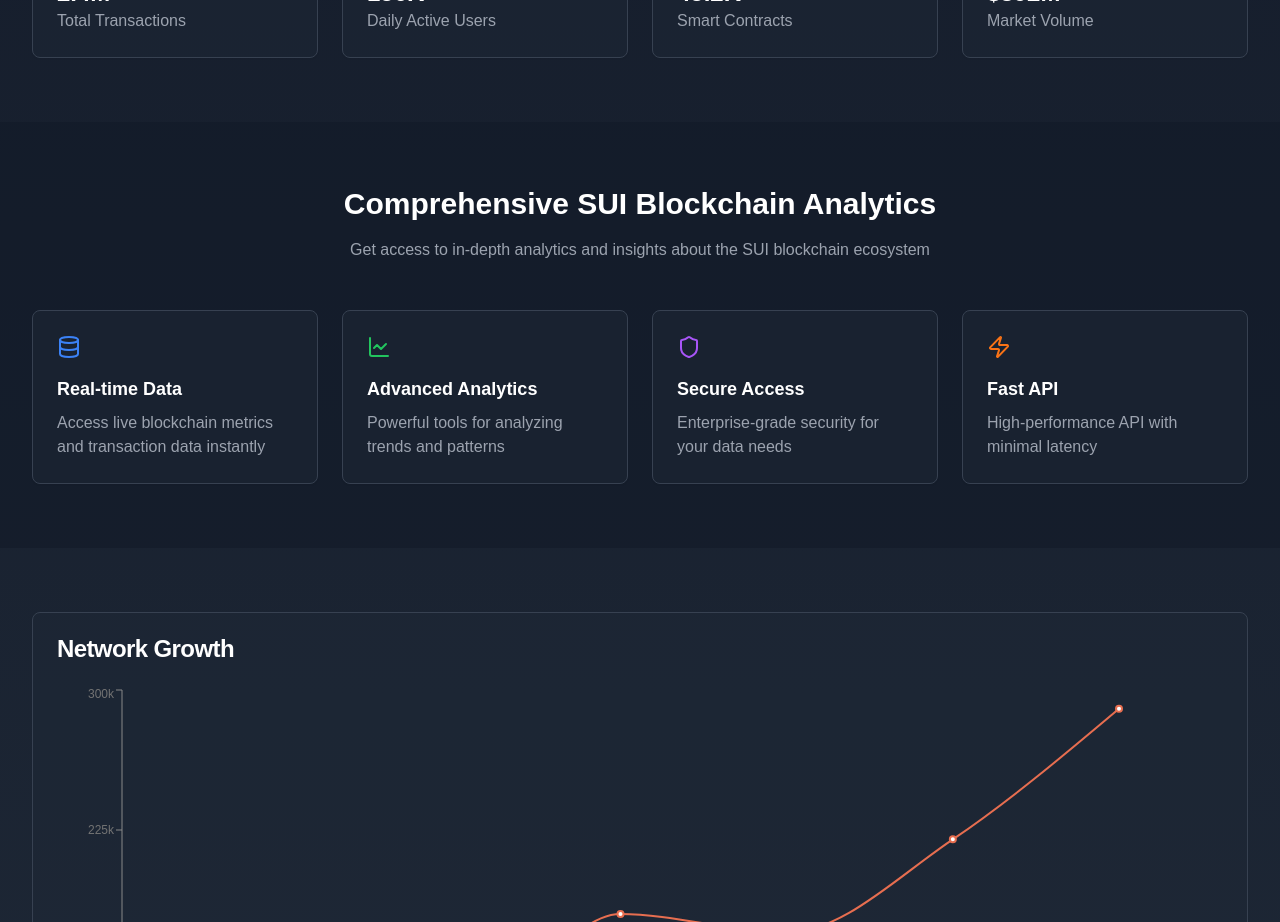
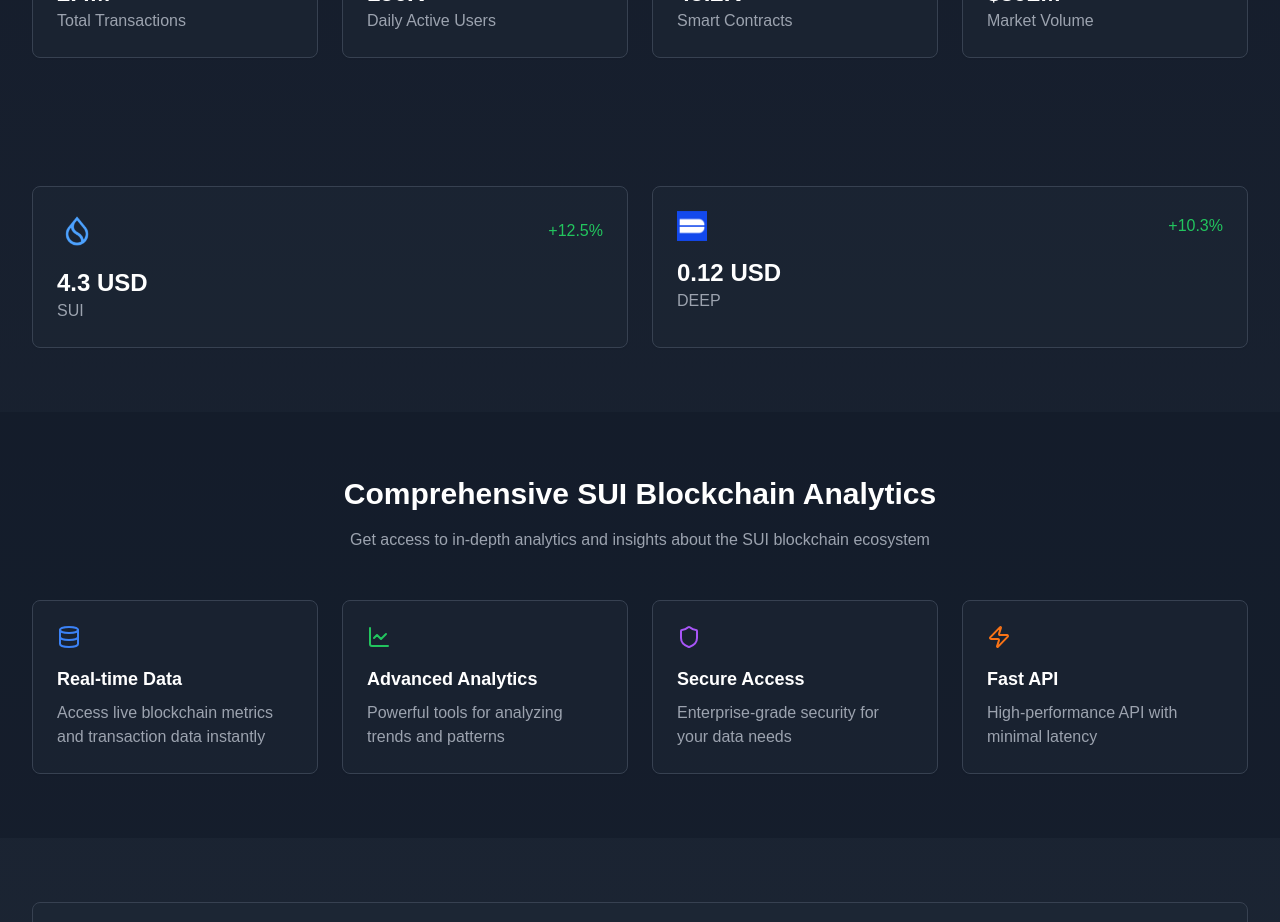
Before and after one commit to fishdoge/Majesticer-api, a Next.js app in the folder frontend/: page / in a window 1280 px wide. Shown: the part 920-1842 px from the top of the page. Built offline with nearby package versions, Linux system fonts and the light colour scheme.

Commit message:
update add price

```diff
--- a/frontend/app/page.tsx
+++ b/frontend/app/page.tsx
@@ -1,15 +1,16 @@
-import { Button } from "@/components/ui/button"
-import { Card, CardContent } from "@/components/ui/card"
+
 import DataMetrics from "@/components/data-metrics"
 import DataChart from "@/components/data-chart"
 import HeroSection from "@/components/hero-section"
 import Features from "@/components/features"
+import DataPrice from "@/components/data-price"
 
 export default function HomePage() {
   return (
     <div className="min-h-screen bg-gradient-to-b from-gray-900 to-gray-800">
       <HeroSection />
       <DataMetrics />
+      <DataPrice/>
       <Features />
       <DataChart />
     </div>
--- /dev/null
+++ b/frontend/components/data-price.tsx
@@ -0,0 +1,55 @@
+import { Card, CardContent } from "@/components/ui/card"
+import { BarChart3, LineChart, Activity, TrendingUp } from 'lucide-react'
+import Image from "next/image"
+
+export default function DataPrice() {
+  return (
+    <section className="py-16 px-4 md:px-6 lg:px-8">
+      <div className="container mx-auto max-w-7xl">
+        <div className="grid grid-cols-1 md:grid-cols-2 lg:grid-cols-2 gap-6">
+          <MetricCard
+            icon="/sui2.png"
+            title="SUI"
+            value="4.3 USD"
+            change="+12.5%"
+            states={40}
+          />
+
+          <MetricCard
+            icon="/deep.png"
+            title="DEEP"
+            value="0.12 USD"
+            change="+10.3%"
+            states={30}
+          />
+        </div>
+      </div>
+    </section>
+  )
+}
+
+function MetricCard({ icon, title, value, change,states}: {
+  icon: string
+  title: string
+  value: string
+  change: string
+  states: number
+}) {
+  return (
+    <Card className="bg-gray-800/50 border-gray-700">
+      <CardContent className="p-6">
+        <div className="flex items-center justify-between">
+        <Image
+          src={icon}
+          width={states}
+          height={states}
+          alt="Picture of the author"
+        />
+          <span className="text-green-500 text-lm font-medium">{change}</span>
+        </div>
+        <h3 className="mt-4 text-2xl font-bold text-white">{value}</h3>
+        <p className="text-gray-400">{title}</p>
+      </CardContent>
+    </Card>
+  )
+}
```
Also changed, not shown: frontend/public/deep.png (added), frontend/public/sui2.png (added).
